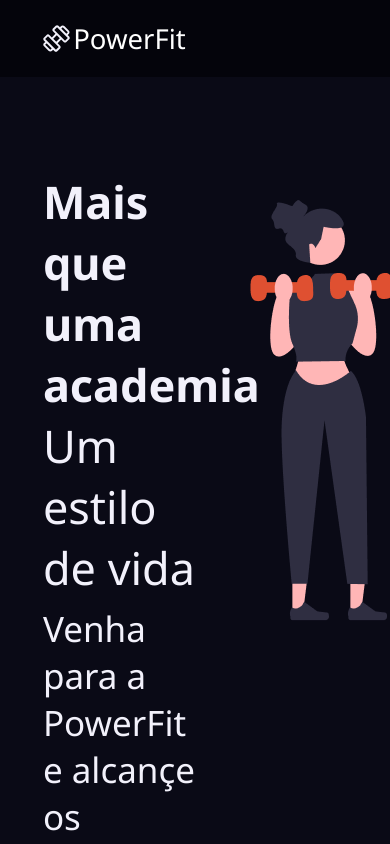
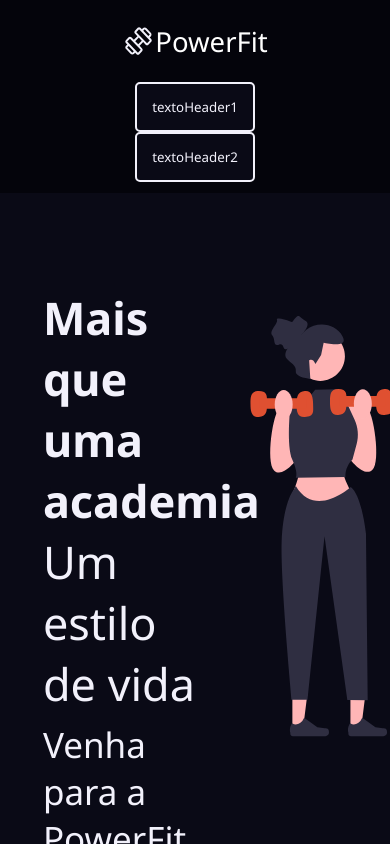
Before and after one commit to SamuelFVG/powerfit-trainee-cpe, a React (Vite) app in the folder powerfit/: page / in a window 390 px wide. Shown: the top 844 px of the page. Built offline with nearby package versions, Linux system fonts and the light colour scheme.

Commit message:
Header responsiva

```diff
--- a/powerfit/src/components/Header/Header.jsx
+++ b/powerfit/src/components/Header/Header.jsx
@@ -1,6 +1,7 @@
-import { HeaderG } from "./Styles";
+import { HeaderG, BotoesHeader } from "./Styles";
 import { LogoWrapperHeader } from "./Styles";
 import { LogoGenerica } from "../../components";
+import { BotaoGenerico } from "../../components";
 
 export default function Header() {
   return (
@@ -8,6 +9,10 @@ export default function Header() {
       <LogoWrapperHeader>
         <LogoGenerica texto={"PowerFit"} backgroundColor={"#04040B"} />
       </LogoWrapperHeader>
+      <BotoesHeader>
+        <BotaoGenerico texto={"textoHeader1"} />
+        <BotaoGenerico texto={"textoHeader2"} />
+      </BotoesHeader>
     </HeaderG>
   );
 }
--- a/powerfit/src/components/Header/Styles.js
+++ b/powerfit/src/components/Header/Styles.js
@@ -6,8 +6,34 @@ export const HeaderG = styled.div`
   align-items: center;
   height: 7rem;
   width: 100%;
+
+  @media (max-width: 768px) {
+    flex-direction: column;
+    height: auto;
+    padding: 1rem;
+  }
 `;
 
 export const LogoWrapperHeader = styled.div`
   margin-left: 11%;
+  display: flex;
+
+  @media (max-width: 768px) {
+    margin-left: 0;
+    margin-bottom: 1rem;
+  }
 `;
+
+export const BotoesHeader = styled.div`
+  margin-left: 50%;
+  display: grid;
+  grid-template-columns: auto auto;
+  gap: 11%;
+
+  @media (max-width: 768px) {
+    margin-left: 0;
+    display: flex;
+    flex-direction: column;
+    align-items: center;
+  }
+`;
--- a/powerfit/src/pages/Inicio/Inicio.jsx
+++ b/powerfit/src/pages/Inicio/Inicio.jsx
@@ -4,7 +4,7 @@ import { TextoInicio } from "./Styles";
 import { CaixaTextoInicio } from "./Styles";
 import { CaixaImagemInicio } from "./Styles";
 import { ContentInicio } from "./Styles";
-import ImagemInicio from "../../assets/Imagem_inicio.png";
+import ImagemInicio from "../../assets/Imagem_home_sem_login_1.svg";
 import { Footer } from "../../components";
 import { Header } from "../../components";
 
```
Also changed, not shown: powerfit/src/assets/Imagem_home_sem_login_1.svg (added), 1 other file (tests, documents, lock files or other folders).
